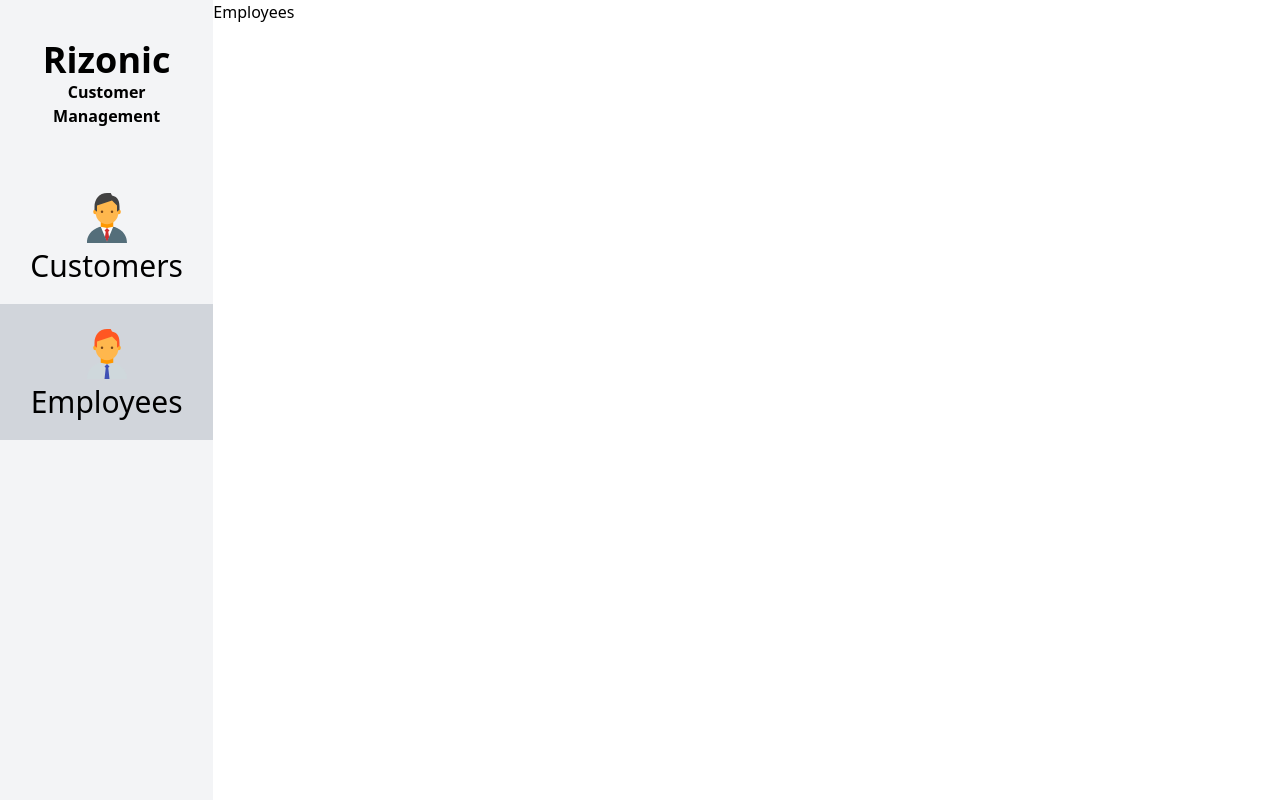
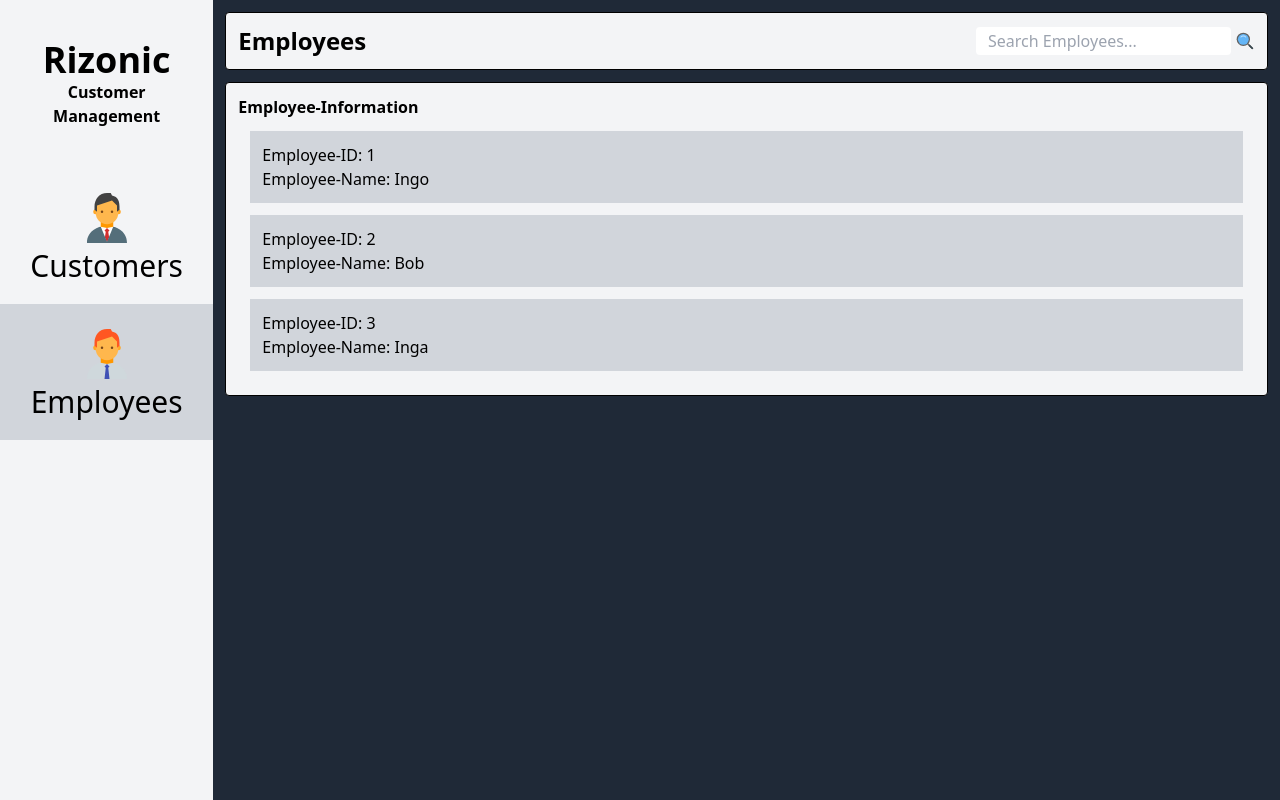
Before and after one commit to brudijoe/rizonic, a React (Create React App) app: page /employees in a window 1280 px wide. Built offline with nearby package versions, Linux system fonts and the light colour scheme.

Commit message:
main/add_employee_design_and_add_search_bar_and_add_tests_for_employee

```diff
--- a/src/components/App/Customer/Customer.tsx
+++ b/src/components/App/Customer/Customer.tsx
@@ -29,7 +29,6 @@ const Customer = () => {
         {dropDownCustomers ? (
           <div className="flex flex-row ml-3 mr-3 items-center justify-between">
             <div className="flex flex-row items-center">
-              <div>
               <IconContext.Provider value={{ size: "2em" }}>
                 <AiOutlineUpCircle
                   className="cursor-pointer"
@@ -37,7 +36,6 @@ const Customer = () => {
                   data-cy="close-customer-dropdown"
                 />
               </IconContext.Provider>
-              </div>
               <h1 className="ml-3 text-center text-2xl font-bold">Customers</h1>
             </div>
             <AddCustomer />
@@ -45,7 +43,6 @@ const Customer = () => {
         ) : (
           <div className="flex flex-row ml-3 mr-3 items-center justify-between">
             <div className="flex flex-row items-center">
-              <div>
               <IconContext.Provider value={{ size: "2em" }}>
                 <AiOutlineDownCircle
                   className="mr-3 cursor-pointer"
@@ -53,7 +50,6 @@ const Customer = () => {
                   data-cy="open-customer-dropdown"
                 />
               </IconContext.Provider>
-              </div>
               <h1 className="text-center text-2xl font-bold">Customers</h1>
             </div>
             <AddCustomer />
--- a/src/components/App/Employee/Employee.tsx
+++ b/src/components/App/Employee/Employee.tsx
@@ -1,7 +1,71 @@
-import React from "react";
+import React, { useState } from "react";
+import { IconContext } from "react-icons";
+import { FcSearch } from "react-icons/fc";
 
 const Employee = () => {
-  return <div>Employees</div>;
+  const [employees, setEmployees] = useState([
+    { id: "1", name: "Ingo" },
+    { id: "2", name: "Bob" },
+    { id: "3", name: "Inga" },
+  ]);
+
+  const [query, setQuery] = useState<string>("");
+
+  const onQueryChanged = (e: React.FormEvent<HTMLInputElement>) =>
+    setQuery(e.currentTarget.value);
+
+  const filterEmployees = (employees: any[], query: string) => {
+    if (!query) {
+      return employees;
+    }
+
+    return employees.filter((employeesEntry) => {
+      const employeeName = employeesEntry.name.toLowerCase();
+      return employeeName.includes(query.toLowerCase().trim());
+    });
+  };
+
+  const filteredEmployees = filterEmployees(employees, query);
+
+  return (
+    <div className="w-10/12 h-full min-h-screen bg-gray-800 p-3">
+      <div className="flex flex-row justify-between p-3 mb-3 bg-gray-100 rounded border border-black">
+        <h1 className="text-2xl font-bold">Employees</h1>
+        <div className="flex flex-row items-center">
+          <input
+            type="search"
+            className="rounded px-3 h-7"
+            placeholder="Search Employees..."
+            onChange={onQueryChanged}
+            value={query}
+            data-cy="employee-input-search"
+          />
+          <IconContext.Provider value={{ size: "1.25em" }}>
+            <FcSearch
+              className="cursor-pointer ml-1"
+              // onClick={}
+              data-cy="close-customer-dropdown"
+            />
+          </IconContext.Provider>
+        </div>
+      </div>
+      <div className="bg-gray-100 rounded p-3 border border-black">
+        <h1 className="font-bold" data-cy="employee-information">
+          Employee-Information
+        </h1>
+        {filteredEmployees.map((employeesEntry) => (
+          <div className="bg-gray-300 p-3 m-3" key={employeesEntry.id}>
+            <div data-cy="customer-id">
+              Employee-ID:&nbsp;{employeesEntry.id}
+            </div>
+            <div data-cy="customer-name">
+              Employee-Name:&nbsp;{employeesEntry.name}
+            </div>
+          </div>
+        ))}
+      </div>
+    </div>
+  );
 };
 
 export default Employee;
```
Also changed, not shown: 1 other file (tests, documents, lock files or other folders). Lines whose indentation alone changed are shown as unchanged.
